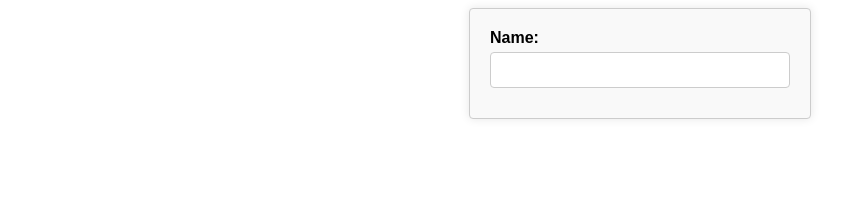
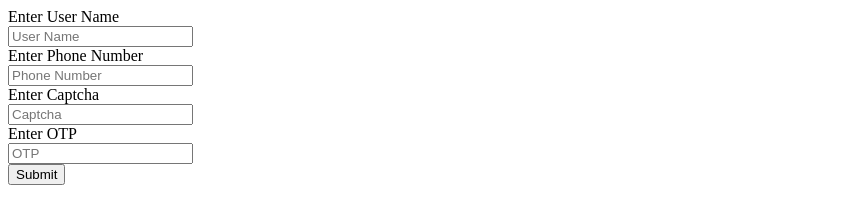
Before and after one commit to Jenciaselvaraj/Jency.github.io, a plain HTML site: page index.html in a window 1280 px wide. Shown: the whole page, without its empty margins (0-866 px from the left). Drawn offline with Linux system fonts and the light colour scheme.

Commit message:
Create index.html
added indeex.html

```diff
--- a/index.html
+++ b/index.html
@@ -1,76 +1,31 @@
 <!DOCTYPE html>
 <html>
 <head>
-	<title>Login Form</title>
-	<style>
-		body {
-			font-family: Arial, sans-serif;
-		}
-
-		.container {
-			width: 300px;
-			margin: 0 auto;
-			padding: 20px;
-			border: 1px solid #ccc;
-			border-radius: 4px;
-			background-color: #f9f9f9;
-			box-shadow: 0px 0px 10px rgba(0,0,0,0.1);
-		}
-
-		.form-group {
-			margin-bottom: 10px;
-		}
-
-		label {
-			display: block;
-			margin-bottom: 5px;
-			font-weight: bold;
-		}
-
-		input[type="text"], input[type="tel"], input[type="submit"] {
-			width: 100%;
-			padding: 8px;
-			border: 1px solid #ccc;
-			border-radius: 4px;
-			background-color: #fff;
-			font-size: 16px;
-			box-sizing: border-box;
-		}
-
-		input[type="submit"] {
-			background-color: #007bff;
-			color: #fff;
-			cursor: pointer;
-		}
-
-		input[type="submit"]:hover {
-			background-color: #0056b3;
-		}
-
-		.captcha {
-			margin-top: 20px;
-			display: flex;
-			align-items: center;
-			justify-content: space-between;
-		}
-
-		.captcha img {
-			height: 50px;
-		}
-
-		.captcha-refresh {
-			cursor: pointer;
-			border: none;
-			background: none;
-			font-size: 20px;
-			color: #6c757d;
-			margin-left: 10px;
-		}
-	</style>
+	<title>Login Page</title>
 </head>
 <body>
-	<div class="container">
-		<form method="post" action="check-login.php">
-			<div class="form-group">
-				<label for="name">Name:</label>
-				<input type="text" id="name" name="name" required>
+	<form name="frmUser" method="post" action="">
+		<div class="tblLogin">
+			<div class="tableheader">Enter User Name</div>
+			<div class="tablerow">
+				<input type="text" name="userName" placeholder="User Name" class="login-input" required>
+			</div>
+			<div class="tableheader">Enter Phone Number</div>
+			<div class="tablerow">
+				<input type="text" name="phoneNumber" placeholder="Phone Number" class="login-input" inputmode="numeric" pattern="[0-9]{10}" required>
+			</div>
+			<div class="tableheader">Enter Captcha</div>
+			<div class="tablerow">
+				<input type="text" name="captcha" placeholder="Captcha" class="login-input" required>
+			</div>
+			<div class="tableheader">Enter OTP</div>
+			<div class="tablerow">
+				<input type="text" name="otp" placeholder="OTP" class="login-input" required>
+			</div>
+			<div class="tableheader">
+				<input type="submit" name="submit" value="Submit" class="btnSubmit">
+			</div>
+		</div>
+	</form>
+</body>
+</html>
```
